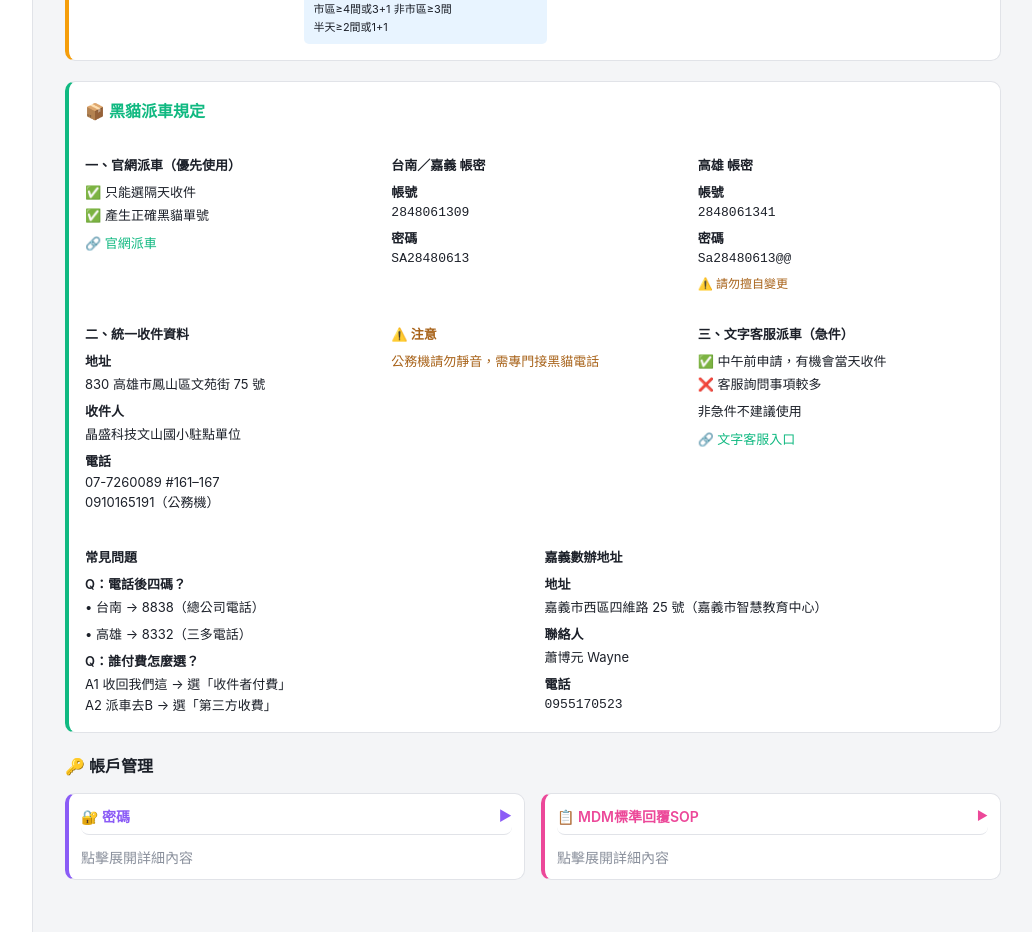
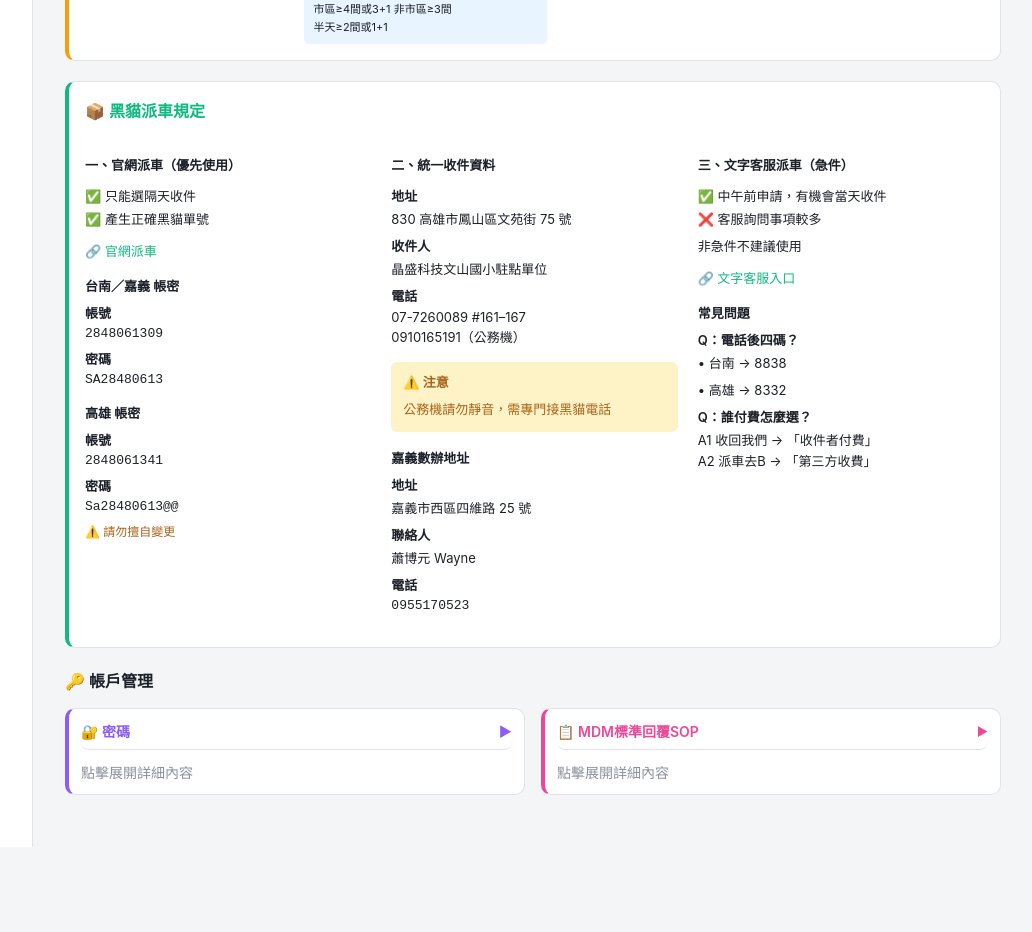
Before and after one commit to Iris1706/school-hub, a Next.js app: page /training in a window 1280 px wide. Shown: the part 920-1852 px from the top of the page, without its empty margins (157-1189 px from the left). After the commit the page ends 1767 px from the top, so only its background shows below. Built offline with nearby package versions, Linux system fonts and the light colour scheme.

Commit message:
黑貓派車規定卡片優化：一、二、三並排顯示

```diff
--- a/app/training/page.js
+++ b/app/training/page.js
@@ -202,35 +202,34 @@
       }}>
         <h2 style={{ fontSize: 16, fontWeight: 600, marginBottom: 16, color: '#10b981', marginTop: 0 }}>📦 黑貓派車規定</h2>
 
+        {/* 一、二、三 並排 */}
         <div style={{ display: 'grid', gridTemplateColumns: '1fr 1fr 1fr', gap: 20, marginBottom: 16 }}>
+          {/* 一、官網派車 */}
           <div>
-            <h4 style={{ fontSize: 13, fontWeight: 600, marginBottom: 8, color: 'var(--text-primary)' }}>一、官網派車（優先使用）</h4>
+            <h4 style={{ fontSize: 13, fontWeight: 600, marginBottom: 12, color: 'var(--text-primary)' }}>一、官網派車（優先使用）</h4>
             <p style={{ margin: '4px 0', fontSize: 13 }}>✅ 只能選隔天收件</p>
             <p style={{ margin: '4px 0', fontSize: 13 }}>✅ 產生正確黑貓單號</p>
-            <p style={{ margin: '8px 0 0 0' }}>
+            <p style={{ margin: '12px 0 0 0' }}>
               <a href="https://www.takkyubin.com.tw/YMTContract/aspx/Login.aspx" target="_blank" rel="noopener noreferrer" style={{ color: '#10b981', textDecoration: 'none', fontWeight: 500, fontSize: 13 }}>🔗 官網派車</a>
             </p>
-          </div>
-          <div>
-            <h4 style={{ fontSize: 13, fontWeight: 600, marginBottom: 8, color: 'var(--text-primary)' }}>台南／嘉義 帳密</h4>
+
+            <h4 style={{ fontSize: 13, fontWeight: 600, marginBottom: 8, marginTop: 16, color: 'var(--text-primary)' }}>台南／嘉義 帳密</h4>
             <p style={{ margin: '4px 0', fontWeight: 600, fontSize: 13 }}>帳號</p>
             <p style={{ margin: '2px 0 8px 0', fontSize: 13, fontFamily: 'monospace' }}>2848061309</p>
             <p style={{ margin: '4px 0', fontWeight: 600, fontSize: 13 }}>密碼</p>
             <p style={{ margin: '2px 0', fontSize: 13, fontFamily: 'monospace' }}>SA28480613</p>
-          </div>
-          <div>
-            <h4 style={{ fontSize: 13, fontWeight: 600, marginBottom: 8, color: 'var(--text-primary)' }}>高雄 帳密</h4>
+
+            <h4 style={{ fontSize: 13, fontWeight: 600, marginBottom: 8, marginTop: 16, color: 'var(--text-primary)' }}>高雄 帳密</h4>
             <p style={{ margin: '4px 0', fontWeight: 600, fontSize: 13 }}>帳號</p>
             <p style={{ margin: '2px 0 8px 0', fontSize: 13, fontFamily: 'monospace' }}>2848061341</p>
             <p style={{ margin: '4px 0', fontWeight: 600, fontSize: 13 }}>密碼</p>
             <p style={{ margin: '2px 0 8px 0', fontSize: 13, fontFamily: 'monospace' }}>Sa28480613@@</p>
             <p style={{ margin: '0', fontSize: 12, color: '#a8631a' }}>⚠️ 請勿擅自變更</p>
           </div>
-        </div>
 
-        <div style={{ display: 'grid', gridTemplateColumns: '1fr 1fr 1fr', gap: 20, marginBottom: 16 }}>
+          {/* 二、統一收件資料 */}
           <div>
-            <h4 style={{ fontSize: 13, fontWeight: 600, marginBottom: 8, color: 'var(--text-primary)' }}>二、統一收件資料</h4>
+            <h4 style={{ fontSize: 13, fontWeight: 600, marginBottom: 12, color: 'var(--text-primary)' }}>二、統一收件資料</h4>
             <p style={{ margin: '4px 0', fontWeight: 600, fontSize: 13 }}>地址</p>
             <p style={{ margin: '2px 0 8px 0', fontSize: 13 }}>830 高雄市鳳山區文苑街 75 號</p>
             <p style={{ margin: '4px 0', fontWeight: 600, fontSize: 13 }}>收件人</p>
@@ -238,40 +237,38 @@
             <p style={{ margin: '4px 0', fontWeight: 600, fontSize: 13 }}>電話</p>
             <p style={{ margin: '2px 0 2px 0', fontSize: 13 }}>07-7260089 #161–167</p>
             <p style={{ margin: '2px 0', fontSize: 13 }}>0910165191（公務機）</p>
-          </div>
-          <div>
-            <h4 style={{ fontSize: 13, fontWeight: 600, marginBottom: 8, color: '#a8631a' }}>⚠️ 注意</h4>
-            <p style={{ margin: '4px 0', fontSize: 13, color: '#a8631a', fontWeight: 500 }}>公務機請勿靜音，需專門接黑貓電話</p>
-          </div>
-          <div>
-            <h4 style={{ fontSize: 13, fontWeight: 600, marginBottom: 8, color: 'var(--text-primary)' }}>三、文字客服派車（急件）</h4>
-            <p style={{ margin: '4px 0', fontSize: 13 }}>✅ 中午前申請，有機會當天收件</p>
-            <p style={{ margin: '4px 0', fontSize: 13 }}>❌ 客服詢問事項較多</p>
-            <p style={{ margin: '8px 0 8px 0', fontSize: 13 }}>非急件不建議使用</p>
-            <p style={{ margin: '0' }}>
-              <a href="https://neko.t-cat.com.tw/webchat/index.html" target="_blank" rel="noopener noreferrer" style={{ color: '#10b981', textDecoration: 'none', fontWeight: 500, fontSize: 13 }}>🔗 文字客服入口</a>
-            </p>
-          </div>
-        </div>
 
-        <div style={{ display: 'grid', gridTemplateColumns: '1fr 1fr', gap: 20 }}>
-          <div>
-            <h4 style={{ fontSize: 13, fontWeight: 600, marginBottom: 8, color: 'var(--text-primary)' }}>常見問題</h4>
-            <p style={{ margin: '4px 0', fontWeight: 600, fontSize: 13 }}>Q：電話後四碼？</p>
-            <p style={{ margin: '2px 0 8px 0', fontSize: 13 }}>• 台南 → 8838（總公司電話）</p>
-            <p style={{ margin: '2px 0 8px 0', fontSize: 13 }}>• 高雄 → 8332（三多電話）</p>
-            <p style={{ margin: '4px 0', fontWeight: 600, fontSize: 13 }}>Q：誰付費怎麼選？</p>
-            <p style={{ margin: '2px 0 2px 0', fontSize: 13 }}>A1 收回我們這 → 選「收件者付費」</p>
-            <p style={{ margin: '2px 0', fontSize: 13 }}>A2 派車去B → 選「第三方收費」</p>
-          </div>
-          <div>
-            <h4 style={{ fontSize: 13, fontWeight: 600, marginBottom: 8, color: 'var(--text-primary)' }}>嘉義數辦地址</h4>
+            <div style={{ background: '#FEF3C7', padding: '10px 12px', borderRadius: '6px', marginTop: 16 }}>
+              <h4 style={{ fontSize: 13, fontWeight: 600, marginBottom: 8, color: '#a8631a', marginTop: 0 }}>⚠️ 注意</h4>
+              <p style={{ margin: '4px 0', fontSize: 13, color: '#a8631a', fontWeight: 500 }}>公務機請勿靜音，需專門接黑貓電話</p>
+            </div>
+
+            <h4 style={{ fontSize: 13, fontWeight: 600, marginBottom: 8, marginTop: 16, color: 'var(--text-primary)' }}>嘉義數辦地址</h4>
             <p style={{ margin: '4px 0', fontWeight: 600, fontSize: 13 }}>地址</p>
-            <p style={{ margin: '2px 0 8px 0', fontSize: 13 }}>嘉義市西區四維路 25 號（嘉義市智慧教育中心）</p>
+            <p style={{ margin: '2px 0 8px 0', fontSize: 13 }}>嘉義市西區四維路 25 號</p>
             <p style={{ margin: '4px 0', fontWeight: 600, fontSize: 13 }}>聯絡人</p>
             <p style={{ margin: '2px 0 8px 0', fontSize: 13 }}>蕭博元 Wayne</p>
             <p style={{ margin: '4px 0', fontWeight: 600, fontSize: 13 }}>電話</p>
             <p style={{ margin: '2px 0', fontSize: 13, fontFamily: 'monospace' }}>0955170523</p>
+          </div>
+
+          {/* 三、文字客服派車 */}
+          <div>
+            <h4 style={{ fontSize: 13, fontWeight: 600, marginBottom: 12, color: 'var(--text-primary)' }}>三、文字客服派車（急件）</h4>
+            <p style={{ margin: '4px 0', fontSize: 13 }}>✅ 中午前申請，有機會當天收件</p>
+            <p style={{ margin: '4px 0', fontSize: 13 }}>❌ 客服詢問事項較多</p>
+            <p style={{ margin: '8px 0 12px 0', fontSize: 13 }}>非急件不建議使用</p>
+            <p style={{ margin: '0' }}>
+              <a href="https://neko.t-cat.com.tw/webchat/index.html" target="_blank" rel="noopener noreferrer" style={{ color: '#10b981', textDecoration: 'none', fontWeight: 500, fontSize: 13 }}>🔗 文字客服入口</a>
+            </p>
+
+            <h4 style={{ fontSize: 13, fontWeight: 600, marginBottom: 8, marginTop: 16, color: 'var(--text-primary)' }}>常見問題</h4>
+            <p style={{ margin: '4px 0', fontWeight: 600, fontSize: 13 }}>Q：電話後四碼？</p>
+            <p style={{ margin: '2px 0 8px 0', fontSize: 13 }}>• 台南 → 8838</p>
+            <p style={{ margin: '2px 0 8px 0', fontSize: 13 }}>• 高雄 → 8332</p>
+            <p style={{ margin: '4px 0', fontWeight: 600, fontSize: 13 }}>Q：誰付費怎麼選？</p>
+            <p style={{ margin: '2px 0 2px 0', fontSize: 13 }}>A1 收回我們 → 「收件者付費」</p>
+            <p style={{ margin: '2px 0', fontSize: 13 }}>A2 派車去B → 「第三方收費」</p>
           </div>
         </div>
       </div>
```
